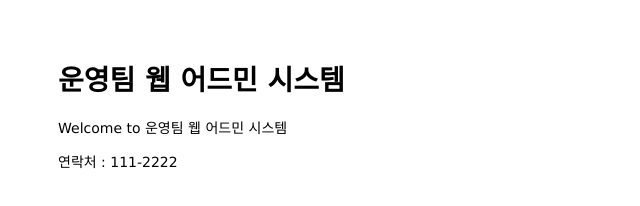
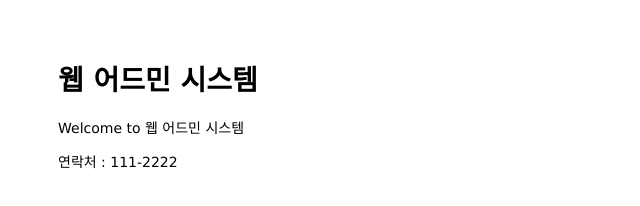
Before and after one commit to junboshim-7/mastering-git-github, a website: page public/index.html in a window 1280 px wide. Shown: the whole page, without its empty margins (0-640 px from the left). Drawn offline with Linux system fonts and the light colour scheme.

Commit message:
Change Title

```diff
--- a/public/index.html
+++ b/public/index.html
@@ -1,13 +1,13 @@
 <html>
 
 <head>
-  <title>운영팀 웹 어드민 시스템</title>
+  <title>웹 어드민 시스템</title>
   <link rel="stylesheet" href="/stylesheets/style.css">
 </head>
 
 <body>
-  <h1>운영팀 웹 어드민 시스템</h1>
-  <p>Welcome to 운영팀 웹 어드민 시스템</p>
+  <h1>웹 어드민 시스템</h1>
+  <p>Welcome to 웹 어드민 시스템</p>
 </body>
 
 <footer>
```
